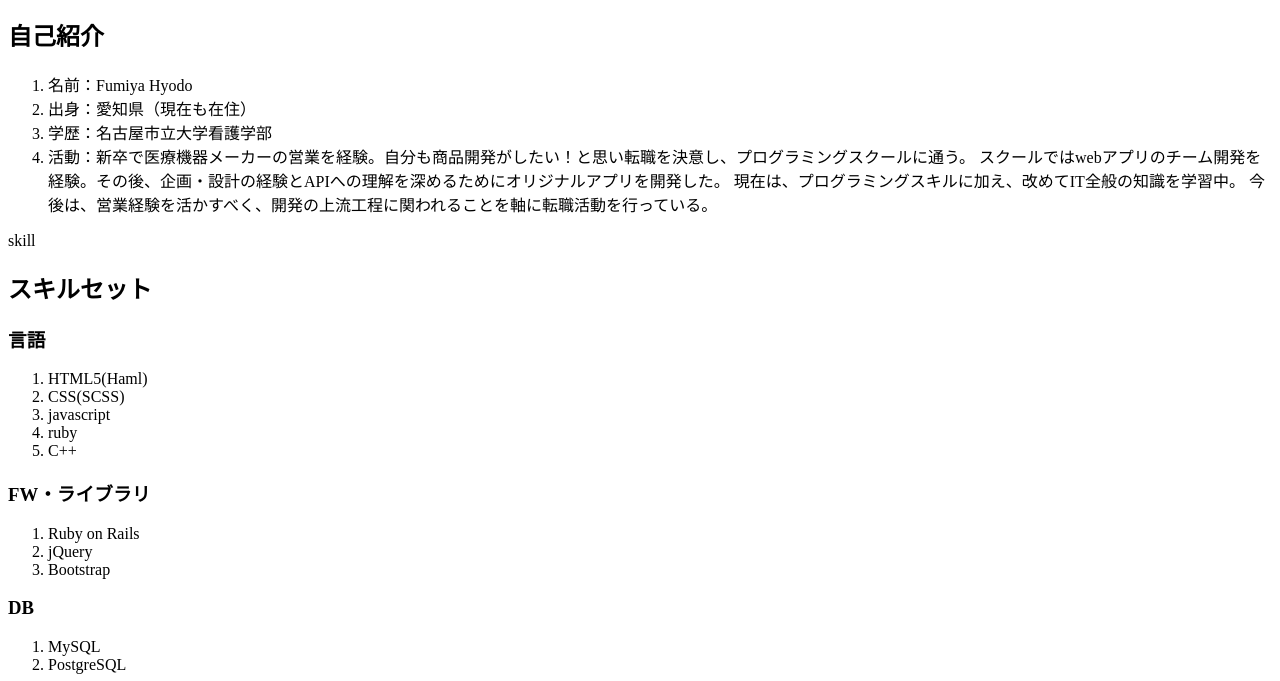
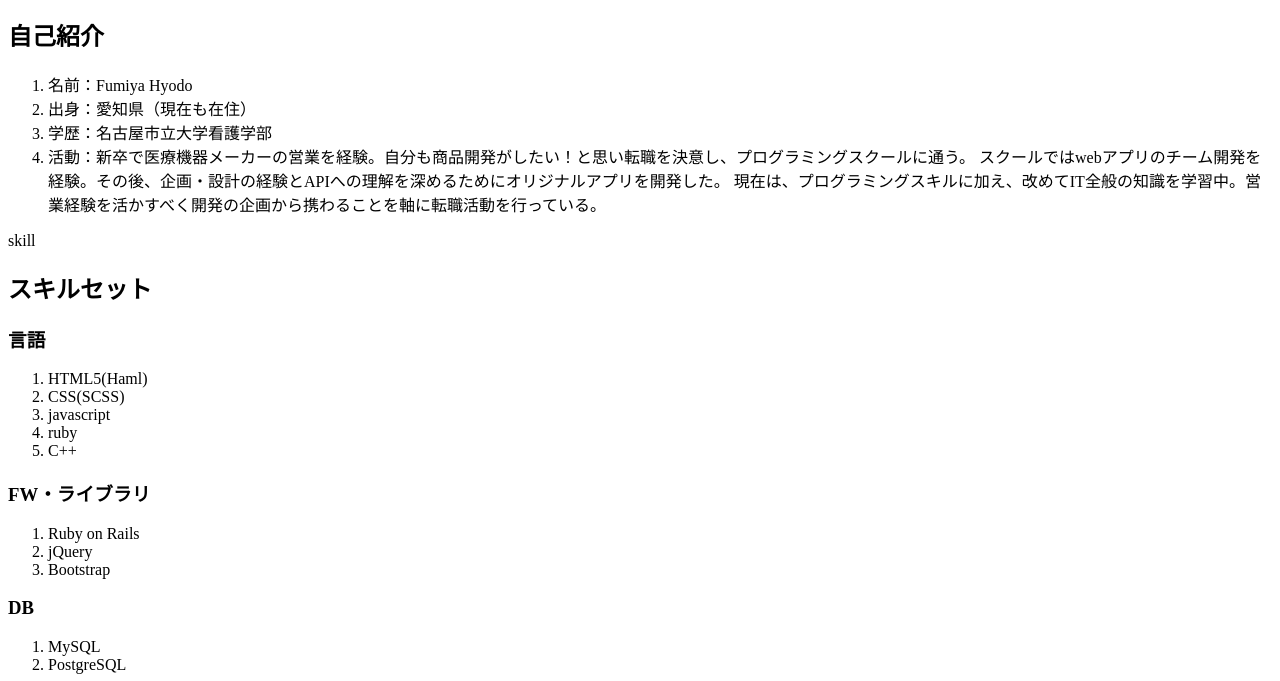
Before and after one commit to hyodofumiya/hyodofumiya.github.io, a plain HTML site: page index.html in a window 1280 px wide. Shown: the part 119-800 px from the top of the page. Drawn offline with Linux system fonts and the light colour scheme.

Commit message:
Update index.html

```diff
--- a/index.html
+++ b/index.html
@@ -19,8 +19,7 @@
         <li>
           活動：新卒で医療機器メーカーの営業を経験。自分も商品開発がしたい！と思い転職を決意し、プログラミングスクールに通う。
           スクールではwebアプリのチーム開発を経験。その後、企画・設計の経験とAPIへの理解を深めるためにオリジナルアプリを開発した。
-          現在は、プログラミングスキルに加え、改めてIT全般の知識を学習中。
-          今後は、営業経験を活かすべく、開発の上流工程に関われることを軸に転職活動を行っている。
+          現在は、プログラミングスキルに加え、改めてIT全般の知識を学習中。営業経験を活かすべく開発の企画から携わることを軸に転職活動を行っている。
         </li>
       </ol>
     </div>
```
